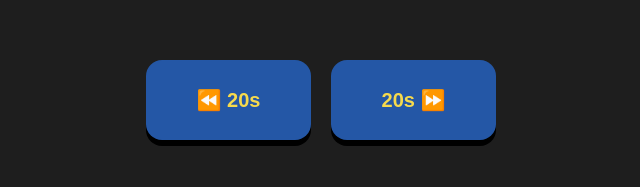
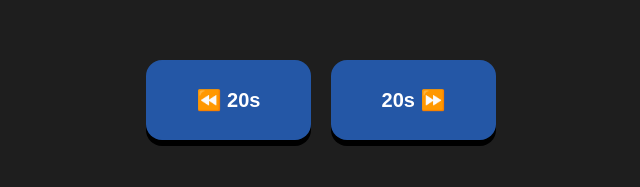
Before and after one commit to mmmutty/Mac-Controller, a plain HTML site: page index.html in a window 1280 px wide. Shown: the part 210-397 px from the top of the page, 319-959 px from the left. Drawn offline with Linux system fonts and the light colour scheme.

Commit message:
Update index.html

```diff
--- a/index.html
+++ b/index.html
@@ -40,7 +40,7 @@
 
       /* === 20sボタン（青） === */
       .btn-skip {
-        background: #2457A6; border: none; color: #F6DA4D;
+        background: #2457A6; border: none; color: white;
         font-size: 20px; font-weight: bold;
         border-radius: 16px;
         box-shadow: 0 6px 0 #000;
```
